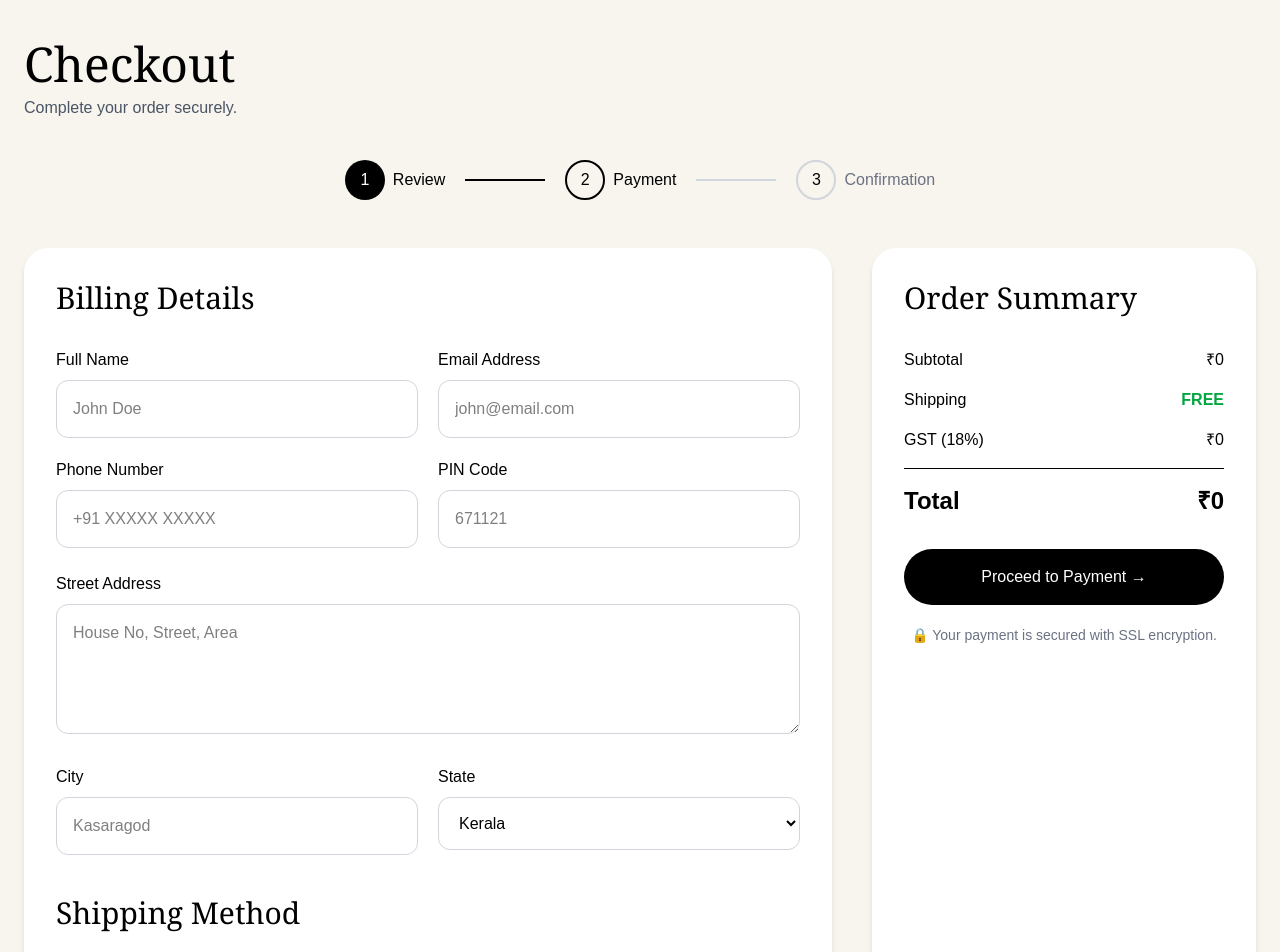
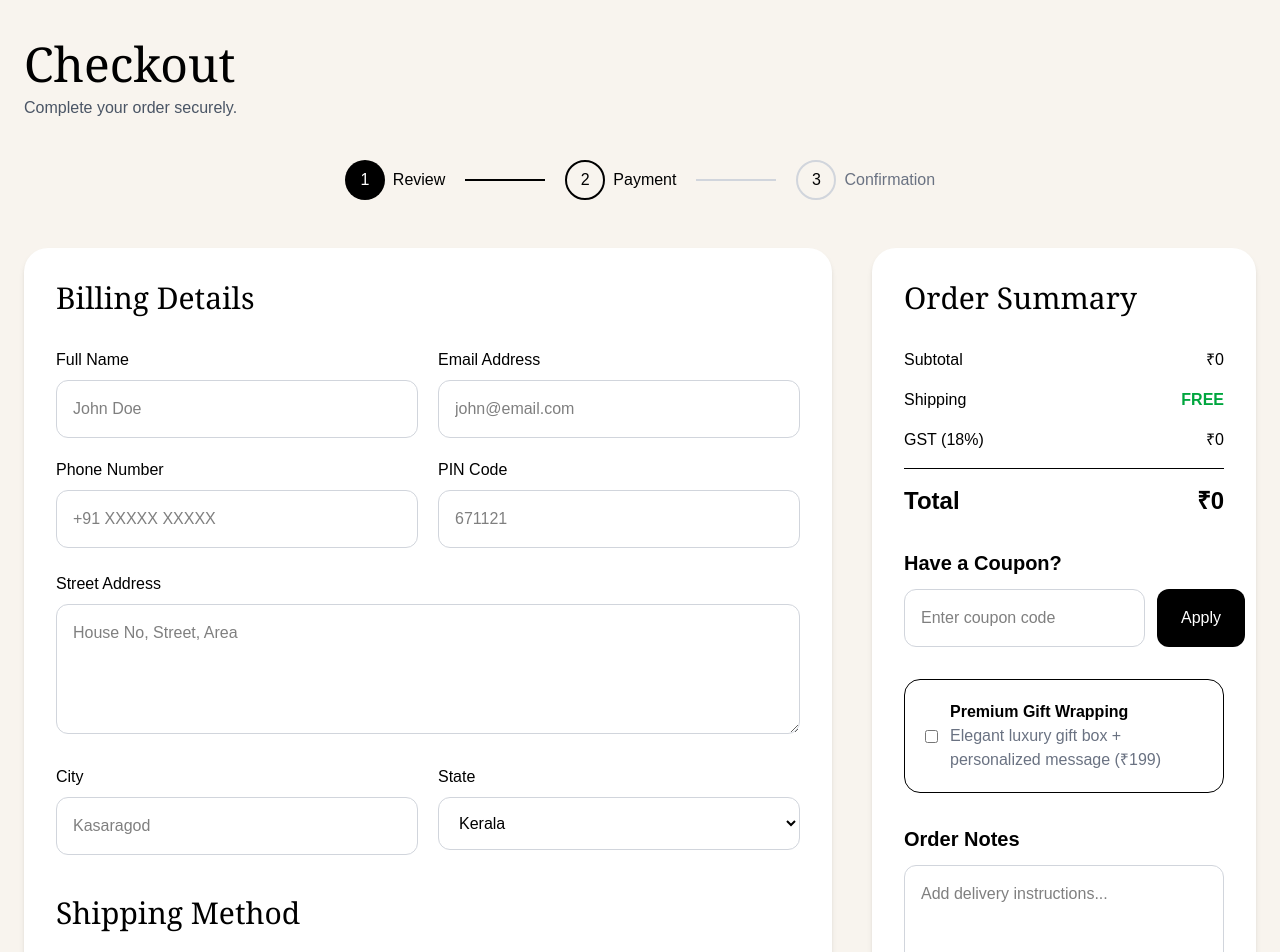
Before and after one commit to hudhafathima081-cell/Elane, a Next.js app: page /checkout in a window 1280 px wide. Shown: the top 952 px of the page. Built offline with nearby package versions, Linux system fonts and the light colour scheme.

Commit message:
made premium

```diff
--- a/app/checkout/page.tsx
+++ b/app/checkout/page.tsx
@@ -303,7 +303,62 @@ export default function CheckoutPage() {
   </div>
 
 </div>
+<div className="mt-8">
 
+  <h3 className="text-xl font-semibold text-black mb-3">
+    Have a Coupon?
+  </h3>
+
+  <div className="flex gap-3">
+
+    <input
+      type="text"
+      placeholder="Enter coupon code"
+      className="flex-1 border border-gray-300 rounded-xl p-4 text-black"
+    />
+
+    <button className="bg-black text-white px-6 rounded-xl hover:bg-[#A44A3F] transition">
+      Apply
+    </button>
+
+  </div>
+
+</div>
+<div className="mt-8 border rounded-2xl p-5">
+
+  <label className="flex items-center gap-3 cursor-pointer">
+
+    <input type="checkbox" />
+
+    <div>
+
+      <h3 className="text-black font-semibold">
+        Premium Gift Wrapping
+      </h3>
+
+      <p className="text-gray-500">
+        Elegant luxury gift box + personalized message (₹199)
+      </p>
+
+    </div>
+
+  </label>
+
+</div>
+
+<div className="mt-8">
+
+  <h3 className="text-xl font-semibold text-black mb-3">
+    Order Notes
+  </h3>
+
+  <textarea
+    rows={4}
+    placeholder="Add delivery instructions..."
+    className="w-full border border-gray-300 rounded-xl p-4 text-black"
+  />
+
+</div>
 <div className="mt-8">
 
   <Link href="/payment">
```
